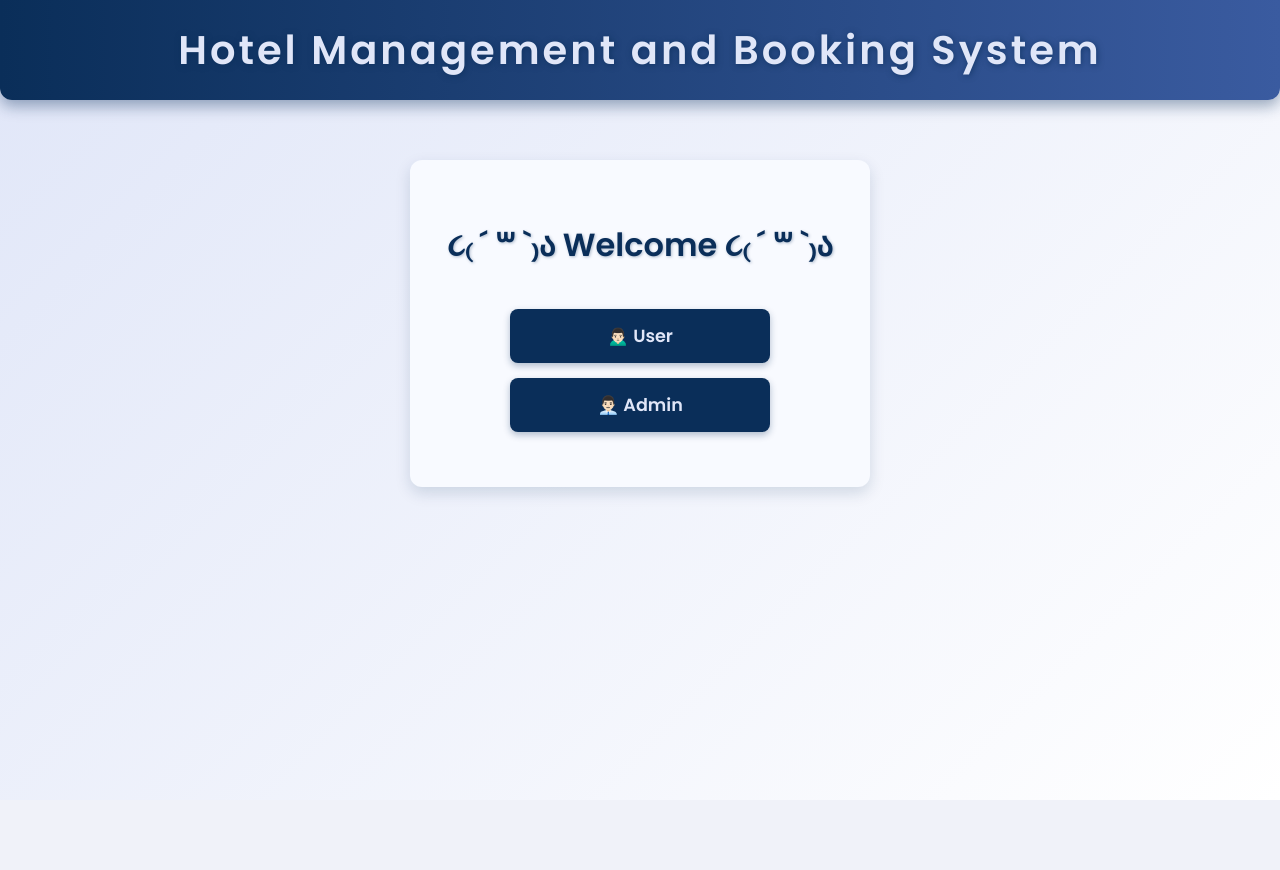
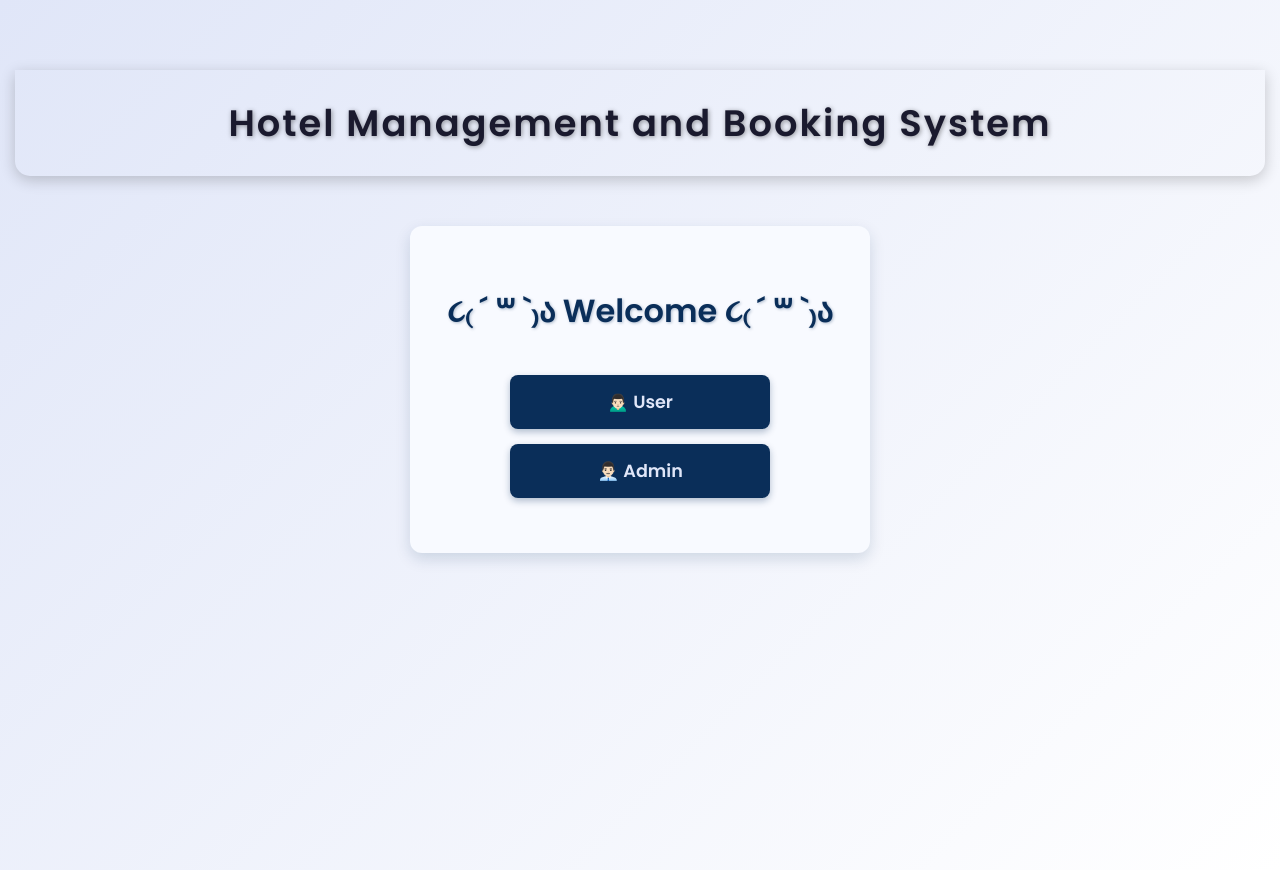
Before and after one commit to dabolusan29/Random-Codes-, a PHP site: page / in a window 1280 px wide. Before the commit the page ends 800 px from the top, so only its background shows below. Run offline with PHP 8.4, Linux system fonts and the light colour scheme.

Commit message:
Update index.css

```diff
--- a/HTDB/index.css
+++ b/HTDB/index.css
@@ -1,5 +1,5 @@
-        @import url('https://fonts.googleapis.com/css2?family=Poppins:wght@400;600&display=swap');
-        body {
+  @import url('https://fonts.googleapis.com/css2?family=Poppins:wght@400;600&display=swap');
+body {
             font-family: 'Poppins', sans-serif;
             margin: 0;
             padding: 0;
@@ -9,21 +9,23 @@
             display: flex;
             flex-direction: column;
             align-items: center;
+            padding: 0 15px;
+            padding-top: 70px; /* to avoid hiding behind fixed header */
         }
 
         header {
-            width: 100%;
-            padding: 20px 0;
-            background: linear-gradient(90deg, #0a2e59, #3a5ba0);
-            color: #e0e6f8;
-            font-weight: 700;
-            font-size: 2.5rem;
-            letter-spacing: 3px;
-            text-align: center;
-            text-shadow: 1px 1px 6px rgba(10, 46, 89, 0.7);
-            box-shadow: 0 6px 15px rgba(10, 46, 89, 0.4);
-            border-radius: 0 0 12px 12px;
-            margin-bottom: 60px;
+        width: 100%;
+        padding: 25px 0;
+        background: linear-gradient(90deg, var(--primary), var(--primary-light));
+        color: var(--accent);
+        font-weight: 700;
+        font-size: 2.3rem;
+        letter-spacing: 2px;
+        text-align: center;
+        text-shadow: 1px 1px 5px rgba(0, 0, 0, 0.4);
+        box-shadow: 0 4px 15px rgba(0, 0, 0, 0.2);
+        border-radius: 0 0 15px 15px;
+        margin-bottom: 50px;
         }
 
         .selection-container {
```
